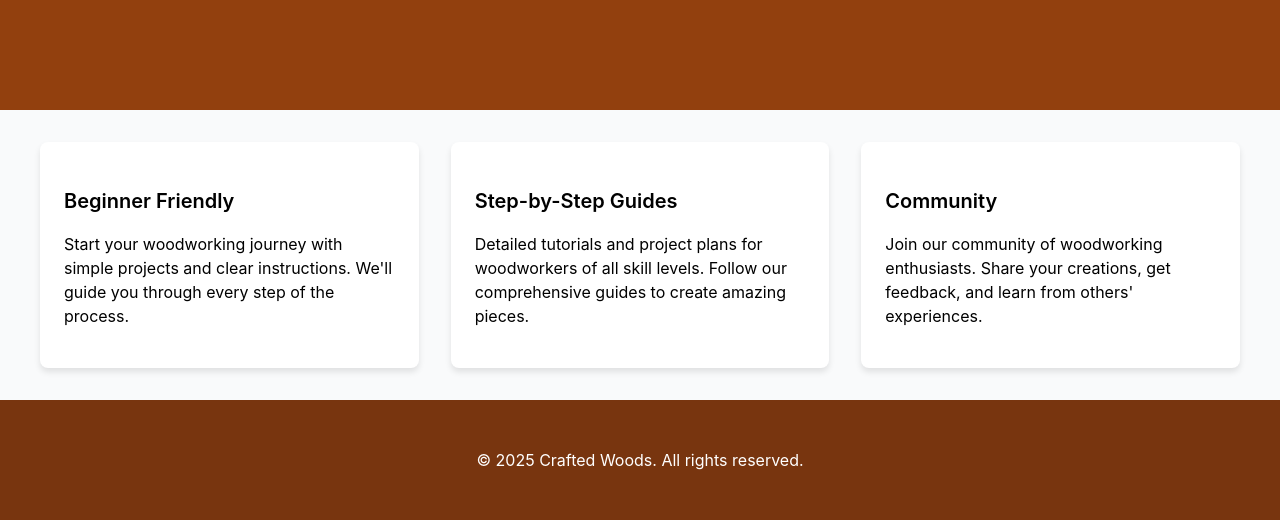
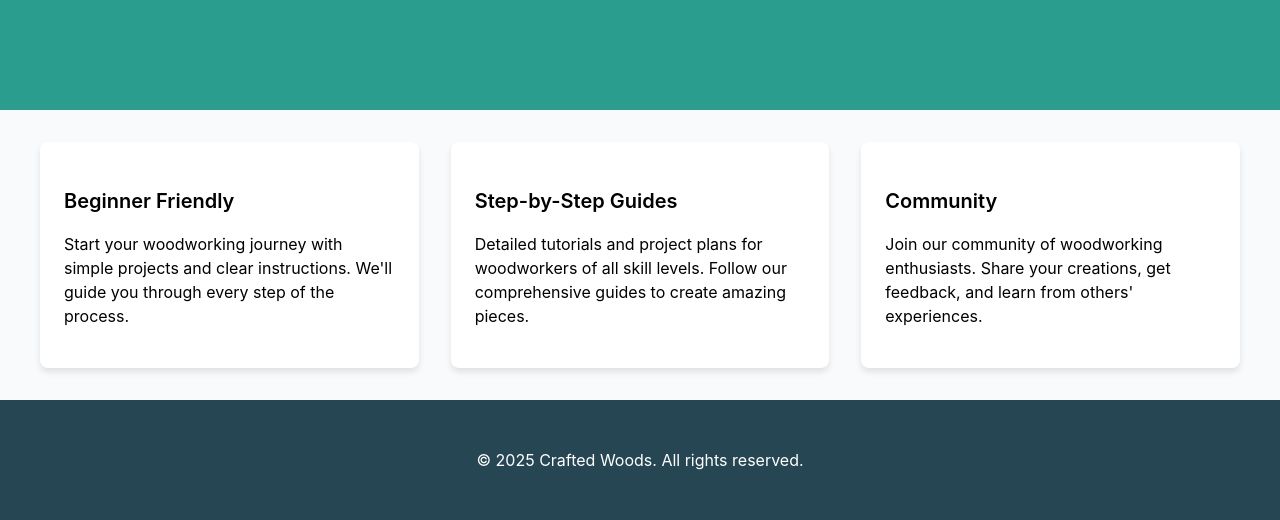
Before and after one commit to OlegArtemiev/sitefordemo, a plain HTML site: page index.html in a window 1280 px wide. Shown: the part 358-878 px from the top of the page. Drawn offline with Linux system fonts and the light colour scheme.

Commit message:
upd styles

```diff
--- a/styles.css
+++ b/styles.css
@@ -1,8 +1,8 @@
 /* Global styles */
 :root {
-    --primary-color: #78350f;
-    --secondary-color: #92400e;
-    --accent-color: #fbbf24;
+    --primary-color: #264653;
+    --secondary-color: #2a9d8f;
+    --accent-color: #e9c46a;
     --text-light: #ffffff;
     --text-dark: #1f2937;
     --bg-light: #f9fafb;
```
